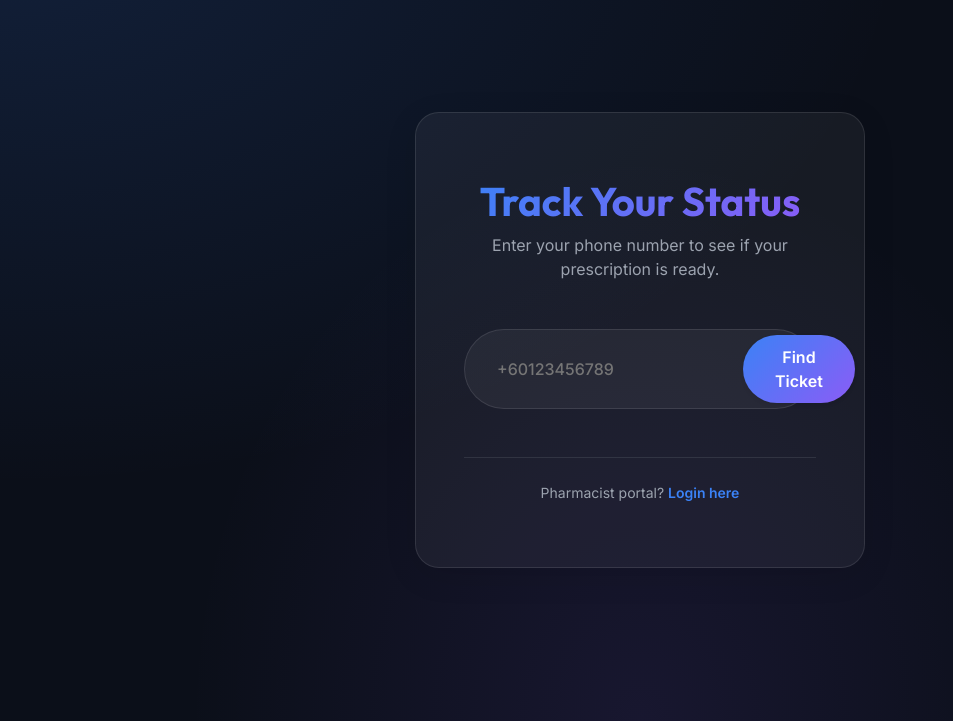
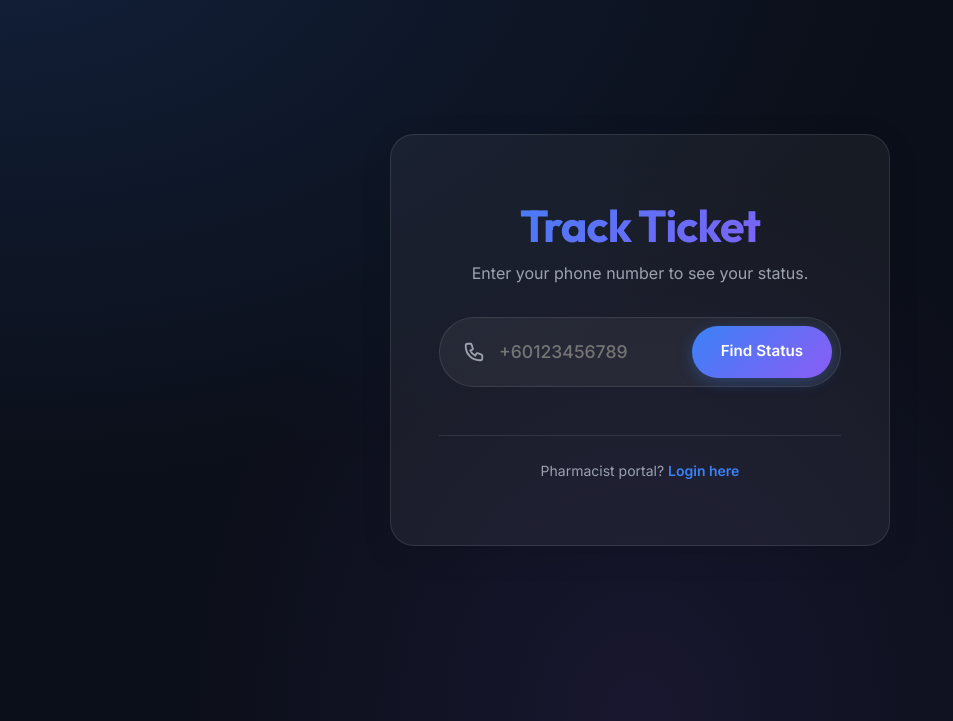
Before and after one commit to muazainal/que-pharma, a Django app: template queue_manager/templates/patient_portal.html in a window 1280 px wide. Shown: the part 79-800 px from the top of the page, without its empty margins (0-953 px from the left). Run offline with Django 5.2, Linux system fonts and the light colour scheme; the template is opened without the code that fills it, so the values that code supplies are empty.

Commit message:
UI: Fixed patient portal input layout and added status-based WhatsApp notification shortcuts to dashboard

```diff
--- a/queue_manager/templates/patient_portal.html
+++ b/queue_manager/templates/patient_portal.html
@@ -10,7 +10,7 @@
         align-items: center;
     }
     .lookup-card {
-        max-width: 450px;
+        max-width: 500px;
         width: 100%;
         padding: 4rem 3rem;
         text-align: center;
@@ -20,29 +20,47 @@
         -webkit-background-clip: text;
         -webkit-text-fill-color: transparent;
         font-weight: 800;
-        font-size: 2.5rem;
+        font-size: 2.8rem;
+        letter-spacing: -1px;
     }
     .input-group-modern {
         background: var(--card-glass);
         border: 1px solid var(--card-border);
         border-radius: 100px;
-        padding: 5px 5px 5px 20px;
+        padding: 8px; /* Balanced padding */
         display: flex;
         align-items: center;
-        gap: 10px;
+        gap: 12px;
         transition: all 0.3s ease;
+        margin-top: 2rem;
     }
     .input-group-modern:focus-within {
         border-color: var(--accent-primary);
-        box-shadow: 0 0 20px rgba(59, 130, 246, 0.2);
+        box-shadow: 0 0 30px rgba(59, 130, 246, 0.15);
+    }
+    .input-group-modern svg {
+        margin-left: 15px;
+        flex-shrink: 0;
     }
     .input-group-modern input {
         background: transparent;
         border: none;
         color: var(--text-main);
         flex: 1;
-        outline: none;
+        outline: none !important;
         font-weight: 500;
+        font-size: 1.1rem;
+        width: 100%;
+        min-width: 0; /* Prevent overflow */
+    }
+    /* Fixed Button Proportion */
+    .btn-lookup {
+        padding: 0.8rem 1.8rem !important;
+        height: 52px;
+        font-size: 0.95rem;
+        border-radius: 100px !important;
+        white-space: nowrap;
+        flex-shrink: 0;
     }
     .pharmacist-link {
         color: var(--accent-primary);
@@ -54,6 +72,27 @@
         opacity: 0.8;
         text-decoration: underline;
     }
+
+    @media (max-width: 576px) {
+        .input-group-modern {
+            flex-direction: column;
+            background: transparent;
+            border: none;
+            padding: 0;
+            gap: 15px;
+        }
+        .input-group-modern input {
+            background: var(--card-glass);
+            border: 1px solid var(--card-border);
+            border-radius: 100px;
+            padding: 1rem 1.5rem;
+            text-align: center;
+        }
+        .btn-lookup {
+            width: 100%;
+        }
+        .input-group-modern svg { display: none; }
+    }
 </style>
 {% endblock %}
 
@@ -61,24 +100,24 @@
 <div class="lookup-container reveal">
     <div class="lookup-card glass-card">
         <div class="mb-4">
-            <h1 class="hero-gradient-text">Track Your Status</h1>
-            <p class="text-muted-modern mt-2">Enter your phone number to see if your prescription is ready.</p>
+            <h1 class="hero-gradient-text">Track Ticket</h1>
+            <p class="text-muted-modern mt-2">Enter your phone number to see your status.</p>
         </div>
 
-        <form id="lookupForm" class="mt-5">
+        <form id="lookupForm">
             {% csrf_token %}
-            <div class="mb-4">
-                <div class="input-group-modern">
-                    <svg xmlns="http://www.w3.org/2000/svg" width="20" height="20" fill="none" viewBox="0 0 24 24" stroke="currentColor" class="text-muted-modern">
-                        <path stroke-linecap="round" stroke-linejoin="round" stroke-width="2" d="M3 5a2 2 0 012-2h3.28a1 1 0 01.948.684l1.498 4.493a1 1 0 01-.502 1.21l-2.257 1.13a11.042 11.042 0 005.516 5.516l1.13-2.257a1 1 0 011.21-.502l4.493 1.498a1 1 0 01.684.949V19a2 2 0 01-2 2h-1C9.716 21 3 14.284 3 6V5z" />
-                    </svg>
-                    <input type="text" id="phoneNumber" placeholder="+60123456789" required>
-                    <button type="submit" class="btn-modern btn-primary-modern py-2 px-4 shadow-sm" style="padding: 0.6rem 2rem !important;">
-                        Find Ticket
-                    </button>
-                </div>
+            <div class="input-group-modern">
+                <svg xmlns="http://www.w3.org/2000/svg" width="22" height="22" fill="none" viewBox="0 0 24 24" stroke="currentColor" class="text-muted-modern">
+                    <path stroke-linecap="round" stroke-linejoin="round" stroke-width="2" d="M3 5a2 2 0 012-2h3.28a1 1 0 01.948.684l1.498 4.493a1 1 0 01-.502 1.21l-2.257 1.13a11.042 11.042 0 005.516 5.516l1.13-2.257a1 1 0 011.21-.502l4.493 1.498a1 1 0 01.684.949V19a2 2 0 01-2 2h-1C9.716 21 3 14.284 3 6V5z" />
+                </svg>
+                <input type="tel" id="phoneNumber" placeholder="+60123456789" required>
+                <button type="submit" class="btn-modern btn-primary-modern btn-lookup">
+                    Find Status
+                </button>
             </div>
-            <div id="errorMsg" class="text-danger small mt-2" style="display: none;">Ticket not found. Please check your number or wait for the pharmacist.</div>
+            <div id="errorMsg" class="text-danger small mt-3 fw-medium" style="display: none; animation: fadeIn 0.3s;">
+                Ticket not found. Please try again or ask the counter.
+            </div>
         </form>
 
         <div class="mt-5 pt-4 border-top border-secondary border-opacity-25">
@@ -95,7 +134,7 @@
 <script>
     document.getElementById('lookupForm').addEventListener('submit', (e) => {
         e.preventDefault();
-        const phone = document.getElementById('phoneNumber').value;
+        const phone = document.getElementById('phoneNumber').value.trim();
         const errorMsg = document.getElementById('errorMsg');
 
         errorMsg.style.display = 'none';
@@ -108,7 +147,10 @@
                 'X-CSRFToken': document.querySelector('[name=csrfmiddlewaretoken]').value
             }
         })
-        .then(res => res.json())
+        .then(res => {
+            if (!res.ok) throw new Error();
+            return res.json();
+        })
         .then(data => {
             if (data.status === 'success') {
                 window.location.href = `/track/${data.id}/`;
```
Also changed, not shown: queue_manager/templates/dashboard.html (+39 -2 lines).
